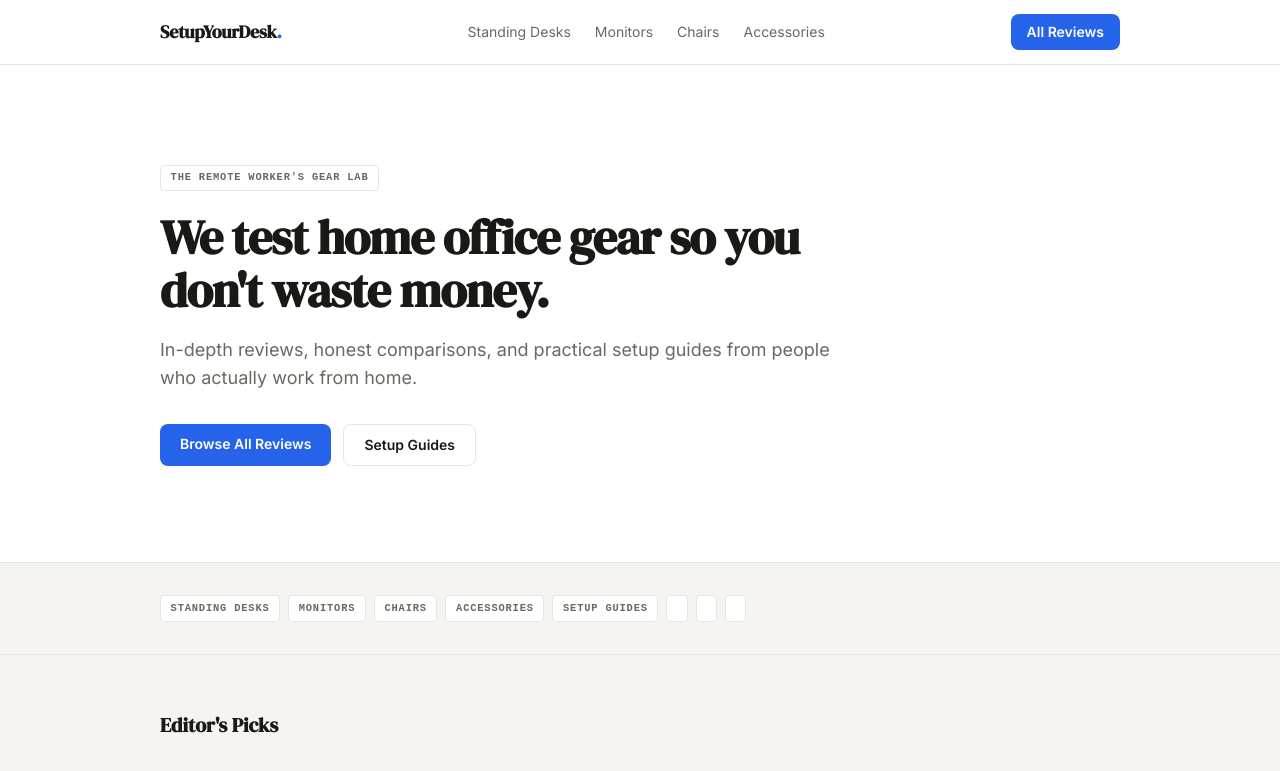
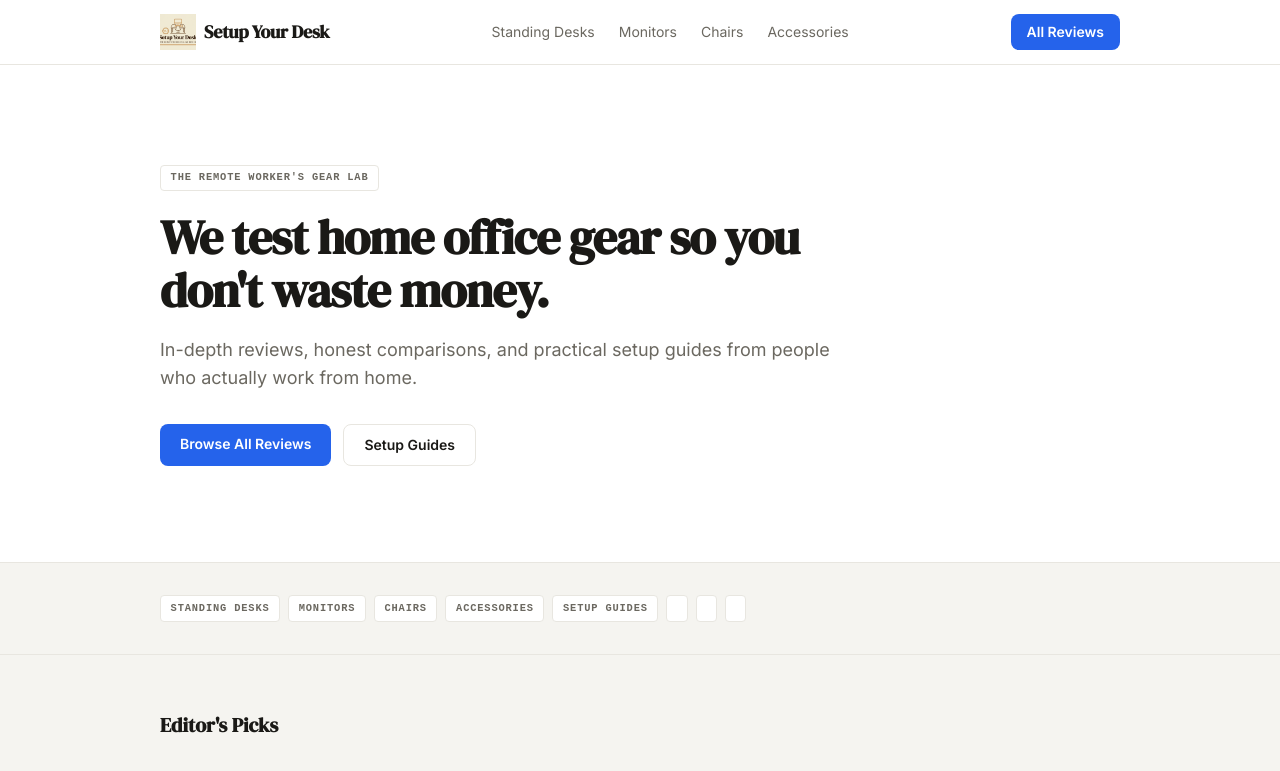
Before and after one commit to Leewak/setupyourdesk, a Next.js app: page / in a window 1280 px wide. Shown: the top 771 px of the page. Built offline with nearby package versions, Linux system fonts and the light colour scheme.

Commit message:
brand: wire logo icon into site header nav

```diff
--- a/app/layout.tsx
+++ b/app/layout.tsx
@@ -21,8 +21,12 @@ export default function RootLayout({ children }: { children: React.ReactNode })
       <body className="min-h-screen flex flex-col antialiased" style={{ background: "#F5F4F0", color: "#1A1916" }}>
         <header style={{ background: "#FFFFFF", borderBottom: "1px solid #E8E6E0" }}>
           <nav className="max-w-5xl mx-auto px-5 sm:px-8 h-16 flex items-center justify-between">
-            <a href="/" className="font-bold text-lg" style={{ fontFamily: "var(--font-dm-serif)", color: "#1A1916", letterSpacing: "-0.01em" }}>
-              SetupYourDesk<span style={{ color: "#2563EB" }}>.</span>
+            <a href="/" className="flex items-center gap-2">
+              {/* eslint-disable-next-line @next/next/no-img-element */}
+              <img src="/logo-icon.png" alt="Setup Your Desk" style={{ height: 36, width: 36, objectFit: "contain" }} />
+              <span className="font-bold text-lg" style={{ fontFamily: "var(--font-dm-serif)", color: "#1A1916", letterSpacing: "-0.01em" }}>
+                Setup Your Desk
+              </span>
             </a>
             <div className="hidden md:flex items-center gap-6">
               {["Standing Desks", "Monitors", "Chairs", "Accessories"].map((label) => (
```
